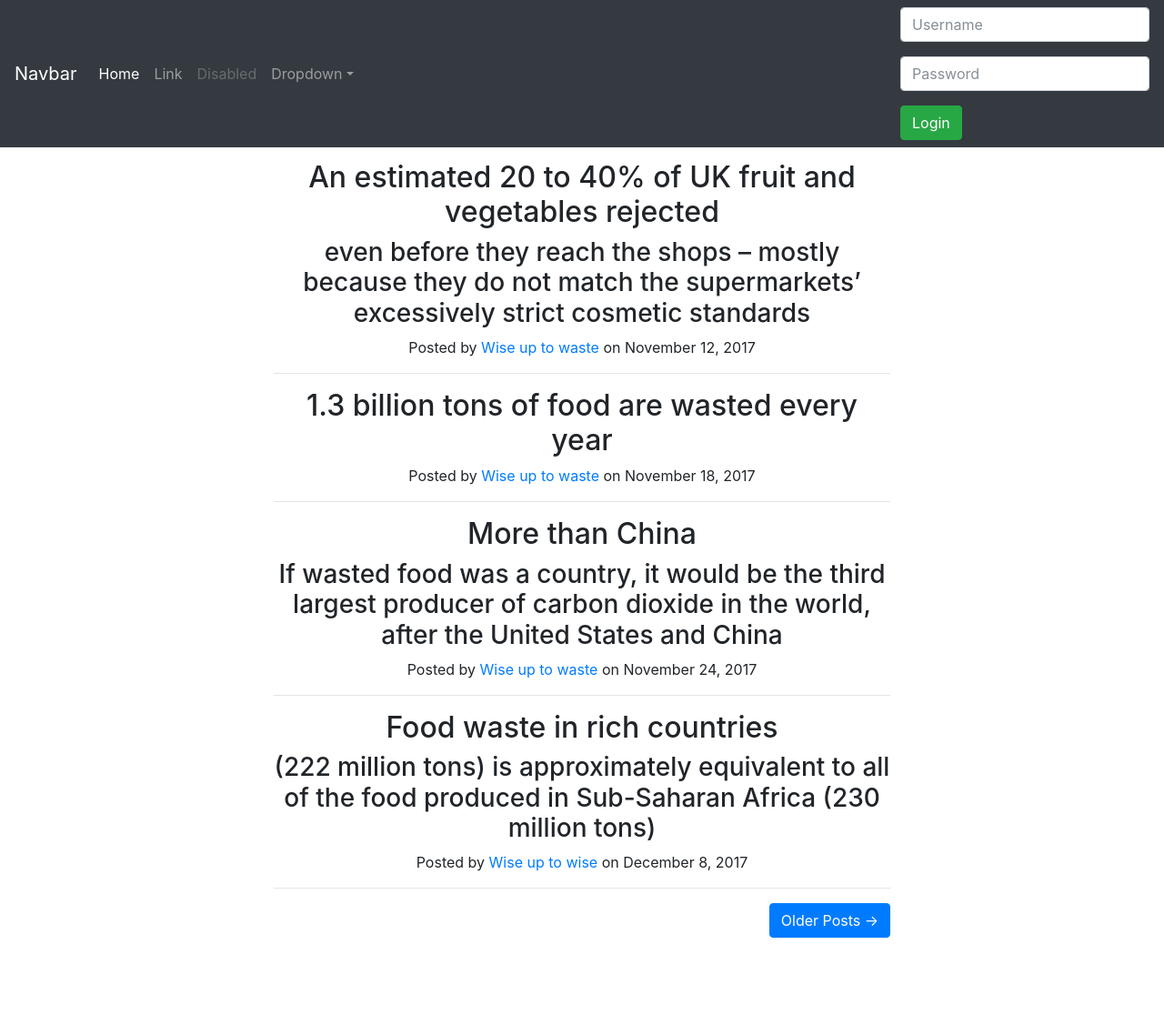
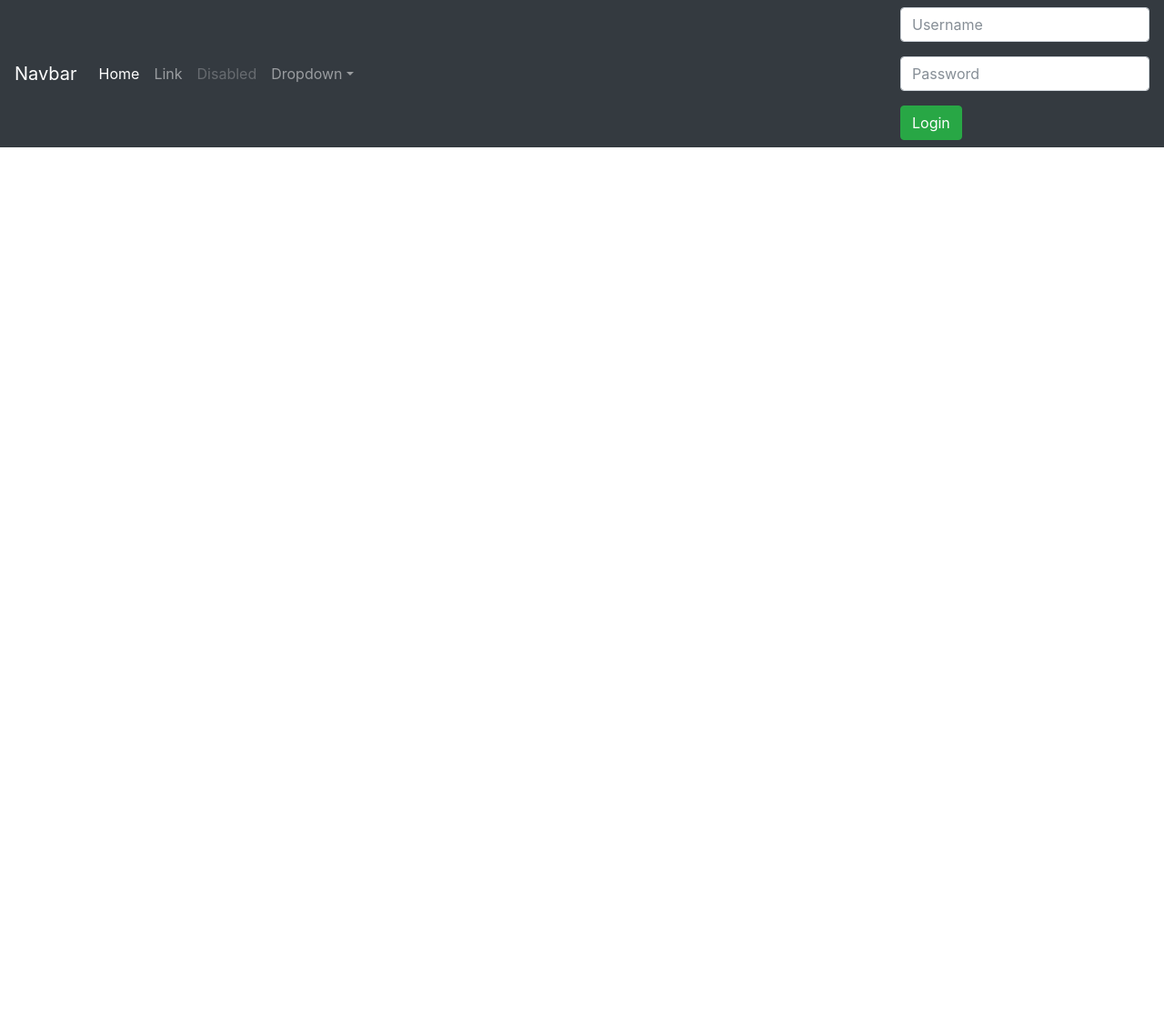
Before and after one commit to JRosborough/transmediaphp, a PHP site: page / in a window 1280 px wide. Shown: the whole page at 91% size. After the commit the page ends 162 px from the top, so only its background shows below. Run offline with PHP 8.4, Linux system fonts and the light colour scheme; some libraries are stand-ins or nearby versions.

Commit message:
page content

```diff
--- a/index.php
+++ b/index.php
@@ -99,69 +99,7 @@
     <main role="main" class="container">
 
       <div class="starter-template">
-           <div class="container">
-      <div class="row">
-        <div class="col-lg-8 col-md-10 mx-auto">
-          <div class="post-preview">
 
-              <h2 class="post-title">
-                An estimated 20 to 40% of UK fruit and vegetables rejected
-              </h2>
-              <h3 class="post-subtitle">
-                 even before they reach the shops – mostly because they do not match the supermarkets’ excessively strict cosmetic standards
-              </h3>
-
-            <p class="post-meta">Posted by
-              <a href="#">Wise up to waste</a>
-              on November 12, 2017</p>
-          </div>
-          <hr>
-          <div class="post-preview">
-
-              <h2 class="post-title">
-                1.3 billion tons of food are wasted every year
-              </h2>
-
-            <p class="post-meta">Posted by
-              <a href="#">Wise up to waste</a>
-              on November 18, 2017</p>
-          </div>
-          <hr>
-          <div class="post-preview">
-
-              <h2 class="post-title">
-                More than China
-              </h2>
-              <h3 class="post-subtitle">
-                If wasted food was a country, it would be the third largest producer of carbon dioxide in the world, after the United States and China
-              </h3>
-
-            <p class="post-meta">Posted by
-              <a href="#">Wise up to waste</a>
-              on November 24, 2017</p>
-          </div>
-          <hr>
-          <div class="post-preview">
-
-              <h2 class="post-title">
-                Food waste in rich countries
-              </h2>
-              <h3 class="post-subtitle">
-                (222 million tons) is approximately equivalent to all of the food produced in Sub-Saharan Africa (230 million tons)
-              </h3>
-
-            <p class="post-meta">Posted by
-              <a href="#">Wise up to wise</a>
-              on December 8, 2017</p>
-          </div>
-          <hr>
-          <!-- Pager -->
-          <div class="clearfix">
-            <a class="btn btn-primary float-right" href="#">Older Posts &rarr;</a>
-          </div>
-        </div>
-      </div>
-    </div>
       </div>
 
     </main><!-- /.container -->
```
